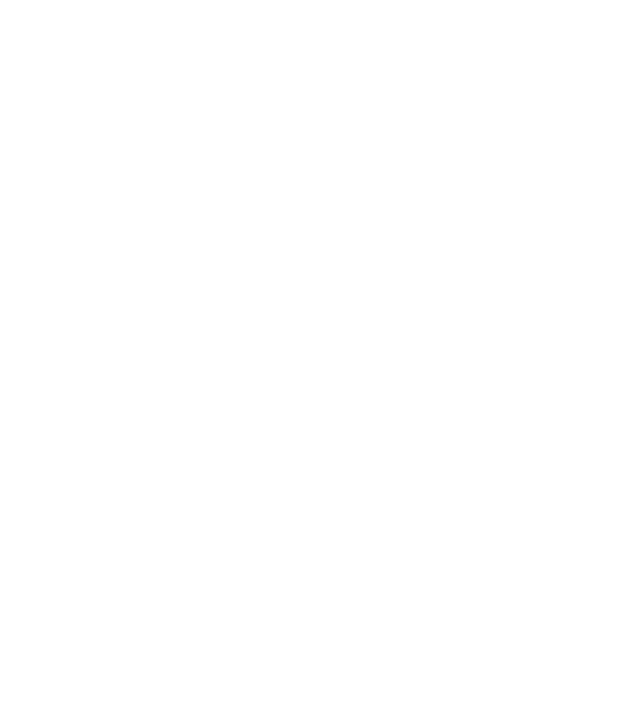
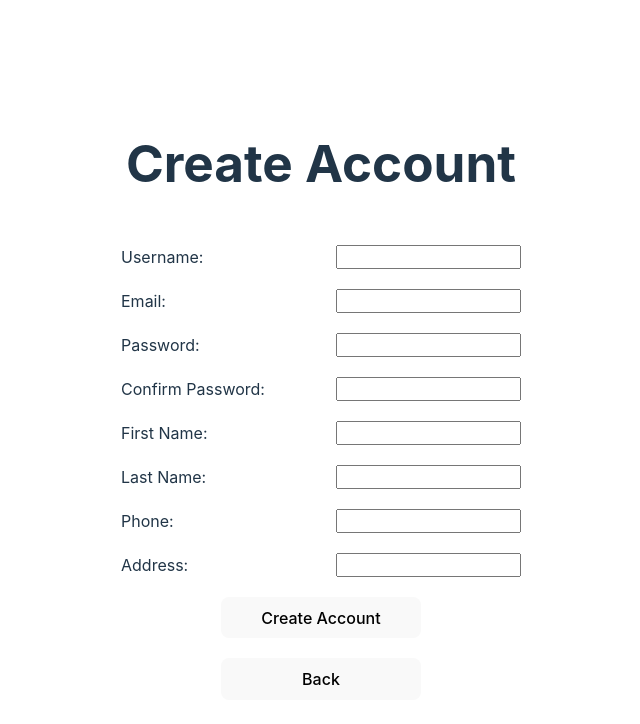
Before and after one commit to BerinMadzak/Webshop, a React (Vite) app in the folder client/: page /signup in a window 1280 px wide. Shown: the top 724 px of the page, without its empty margins (319-959 px from the left). Built offline with nearby package versions, Linux system fonts and the light colour scheme.

Commit message:
Add signup form

```diff
--- a/client/src/App.css
+++ b/client/src/App.css
@@ -107,3 +107,28 @@ body {
   align-items: center;
   font-size: 0.9rem;
 }
+
+.signup-form {
+  display: flex;
+  flex-direction: column;
+  gap: 20px;
+  align-items: center;
+  justify-content: center;
+  height: 100vh;
+}
+
+.signup-form > div > div {
+  width: 400px;
+  display: flex;
+  justify-content: space-between;
+}
+
+.signup-form p {
+  color: red;
+  font-style: italic;
+  font-size: 0.7rem;
+}
+
+.signup-form > button {
+  width: 200px;
+}
--- a/client/src/components/Signup.jsx
+++ b/client/src/components/Signup.jsx
@@ -1,7 +1,138 @@
+import { useState } from "react";
+
 export default function Signup() {
+    const [userData, setUserData] = useState({
+        username: '',
+        email: '',
+        password: '',
+        passwordConfirm: '',
+        firstName: '',
+        lastName: '',
+        phone: '',
+        address: ''
+    });
+
+    const [errors, setErrors] = useState({});
+
+    const handleChange = (e) => {
+        const { name, value } = e.target;
+        setUserData((prev) => ({
+            ...prev,
+            [name]: value
+        }));
+    };
+
+    const validate = () => {
+        let errors = {};
+        if(!userData.username) errors.username = "Username is required";
+        if(!userData.email) errors.email = "Email is required";
+        else if(!/\S+@\S+\.\S+/) errors.email = "Email is invalid";
+        if(!userData.password) errors.password = "Password is required";
+        else if(userData.password.length < 6) errors.password = "Password must be at least 6 characters long";
+        if(userData.password !== userData.passwordConfirm) errors.password = "Passwords do not match";
+        if(!userData.firstName) errors.firstName = "First name is required";
+        if(!userData.lastName) errors.lastName = "Last name is required";
+        if(!userData.phone) errors.phone = "Phone number is required";
+        if(!userData.address) errors.address = "Address is required";
+
+        setErrors(errors);
+        return Object.keys(errors).length === 0;
+    };
+
+    const handleSubmit = async (e) => {
+        e.preventDefault();
+
+        if(validate()) {
+            try {
+                const response = await fetch('http://localhost:8080/signup', {
+                    method: 'POST',
+                    headers: {
+                        'Content-Type': 'application/json'
+                    },
+                    body: JSON.stringify(userData)
+                });
+
+                if(!response.ok) {
+                    throw new Error('Failed to create account');
+                }
+
+                const data = await response.json();
+                console.log('Account created');
+            } catch (error) {
+                console.error(error);
+            }
+        }
+    };
+
     return (
-        <form>
+        <form className="signup-form" onSubmit={handleSubmit}>
+            <h1>Create Account</h1>
+            <div>
+                <div>
+                    <label htmlFor="username">Username: </label>
+                    <input type="text" id="username" name="username" value={userData.username} onChange={handleChange} />
+                </div>
+                {errors.username && <p>{errors.username}</p>}
+            </div>
 
+            <div>
+                <div>
+                    <label htmlFor="email">Email: </label>
+                    <input type="email" id="email" name="email" value={userData.email} onChange={handleChange} />
+                </div>
+                {errors.email && <p>{errors.email}</p>}
+            </div>
+
+            <div>
+                <div>
+                    <label htmlFor="password">Password: </label>
+                    <input type="password" id="password" name="password" value={userData.password} onChange={handleChange} />
+                </div>
+                {errors.password && <p>{errors.password}</p>}
+            </div>
+
+            <div>
+                <div>
+                    <label htmlFor="passwordConfirm">Confirm Password: </label>
+                    <input type="password" id="passwordConfirm" name="passwordConfirm" value={userData.passwordConfirm} onChange={handleChange} />
+                </div>
+                {errors.passwordConfirm && <p>{errors.passwordConfirm}</p>}
+            </div>
+
+            <div>
+                <div>
+                    <label htmlFor="firstName">First Name: </label>
+                    <input type="text" id="firstName" name="firstName" value={userData.firstName} onChange={handleChange} />
+                </div>
+                {errors.firstName && <p>{errors.firstName}</p>}
+            </div>
+
+            <div>
+                <div>
+                    <label htmlFor="lastName">Last Name: </label>
+                    <input type="text" id="lastName" name="lastName" value={userData.lastName} onChange={handleChange} />
+                </div>
+                {errors.lastName && <p>{errors.lastName}</p>}
+            </div>
+
+            <div>
+                <div>
+                    <label htmlFor="phone">Phone: </label>
+                    <input type="text" id="phone" name="phone" value={userData.phone} onChange={handleChange} />
+                </div>
+                {errors.phone && <p>{errors.phone}</p>}
+            </div>
+
+            <div>
+                <div>
+                    <label htmlFor="address">Address: </label>
+                    <input type="text" id="address" name="address" value={userData.address} onChange={handleChange} />
+                </div>
+                {errors.address && <p>{errors.address}</p>}
+            </div>
+
+            <button type="submit">Create Account</button>
+            <button type="button">Back</button>
         </form>
     );
 }
```
